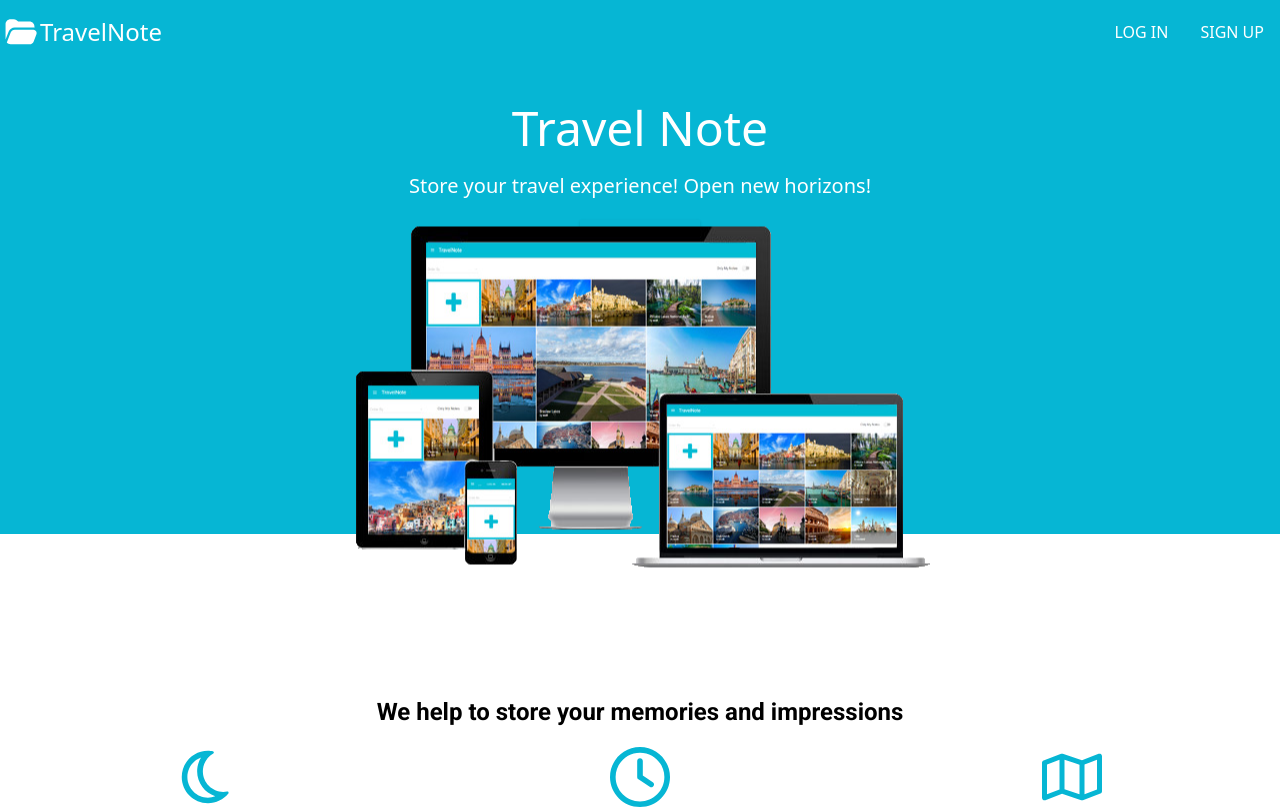
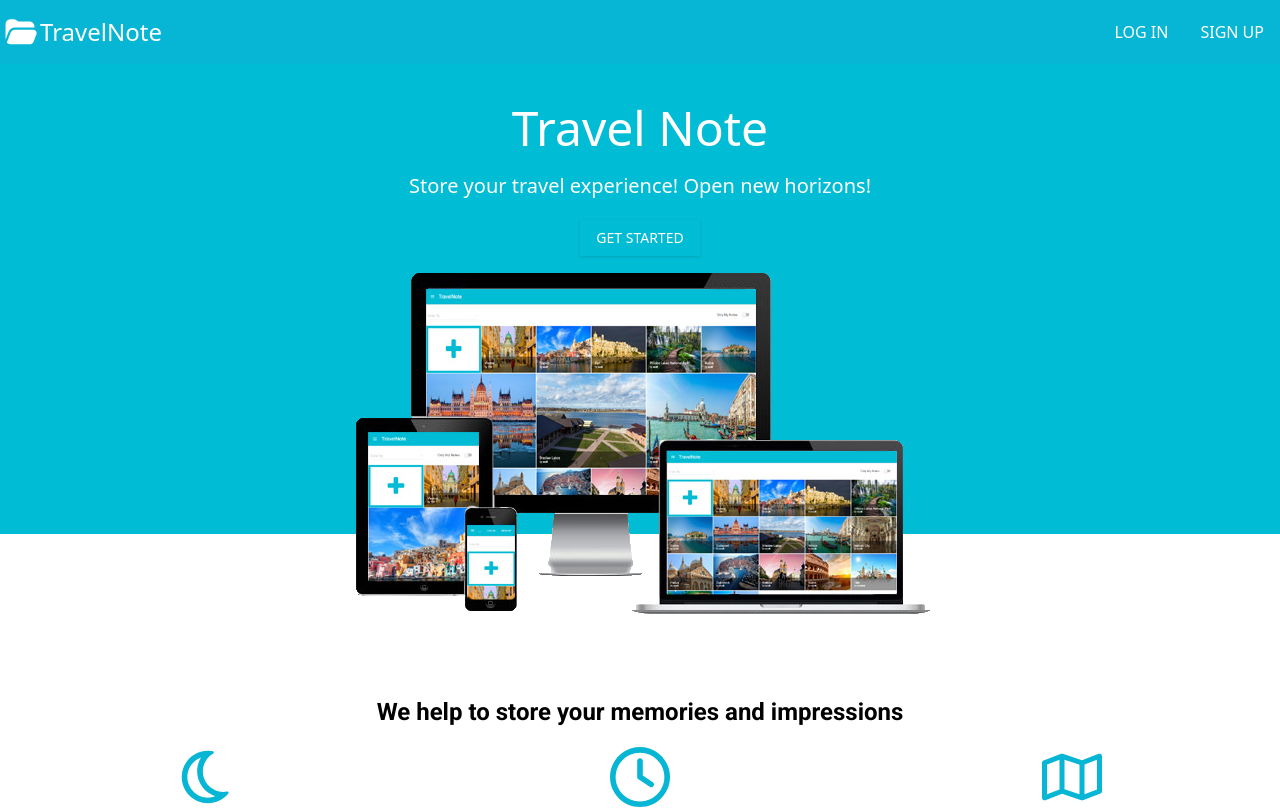
Before and after one commit to NeilRiver/faulty_notes, a Next.js app in the folder frontend/: page / in a window 1280 px wide. Shown: the top 809 px of the page. Built offline with nearby package versions, Linux system fonts and the light colour scheme.

Commit message:
fix image position

```diff
--- a/frontend/app/page.tsx
+++ b/frontend/app/page.tsx
@@ -49,7 +49,7 @@ const FeatureCard: FC<Feature> = ({ Icon, text }) => (
 export default function Home() {
   return (
     <main>
-      <section className='text-white p-10 bg-cyan-500 min-h-[470px] isolate'>
+      <section className='text-white p-10 bg-[#00bcd4] min-h-[470px] relative'>
         <header className='flex flex-col items-center'>
           <h1 className='text-5xl'>Travel Note</h1>
           <p className='text-xl p-5'>Store your travel experience! Open new horizons!</p>
@@ -60,7 +60,7 @@ export default function Home() {
           width={600}
           height={360}
           alt='Devices'
-          className='absolute top-1/2 left-1/2 transform -translate-x-1/2 -translate-y-1/2'
+          className='absolute -bottom-[100px] max-w-full left-1/2 transform -translate-x-1/2'
           priority
         />
       </section>
```
